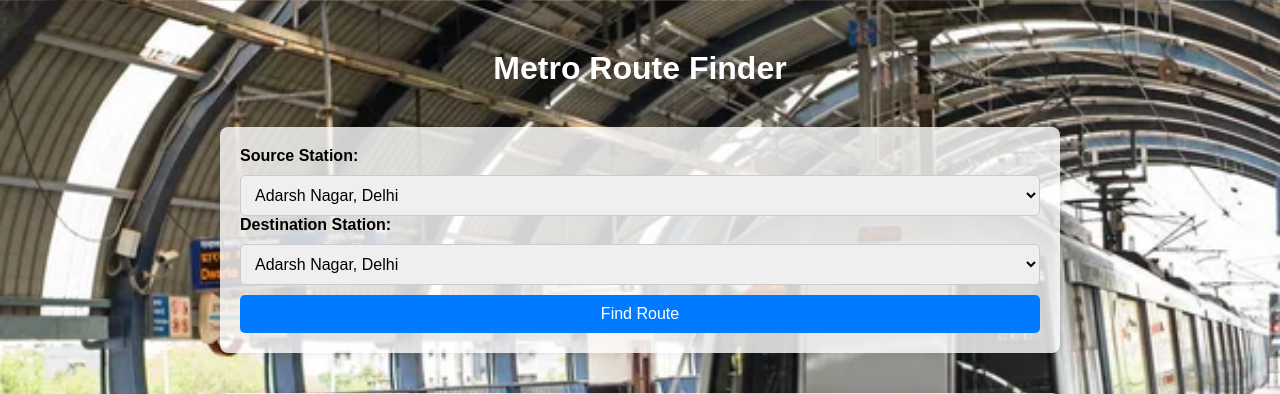
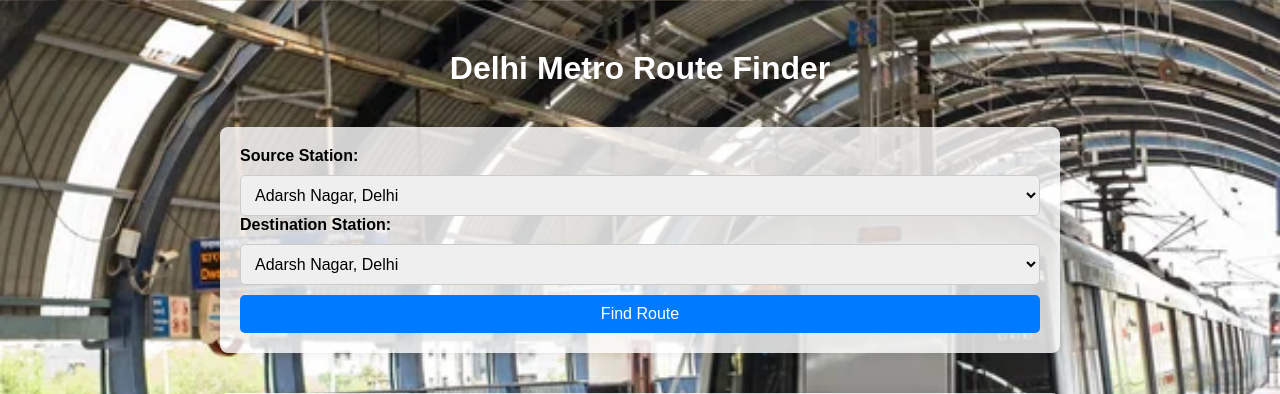
Before and after one commit to RohanRusta21/dmrcinfo, a Flask app: page / in a window 1280 px wide. Shown: the top 394 px of the page. Run offline with Flask 3, Linux system fonts and the light colour scheme.

Commit message:
Updated index.html with Delhi metro route

```diff
--- a/templates/index.html
+++ b/templates/index.html
@@ -67,7 +67,7 @@
     </style>
 </head>
 <body>
-    <h1>Metro Route Finder</h1>
+    <h1>Delhi Metro Route Finder</h1>
     <form method="POST">
         <label for="source_station">Source Station:</label>
         <select name="source_station" id="source_station">
```
